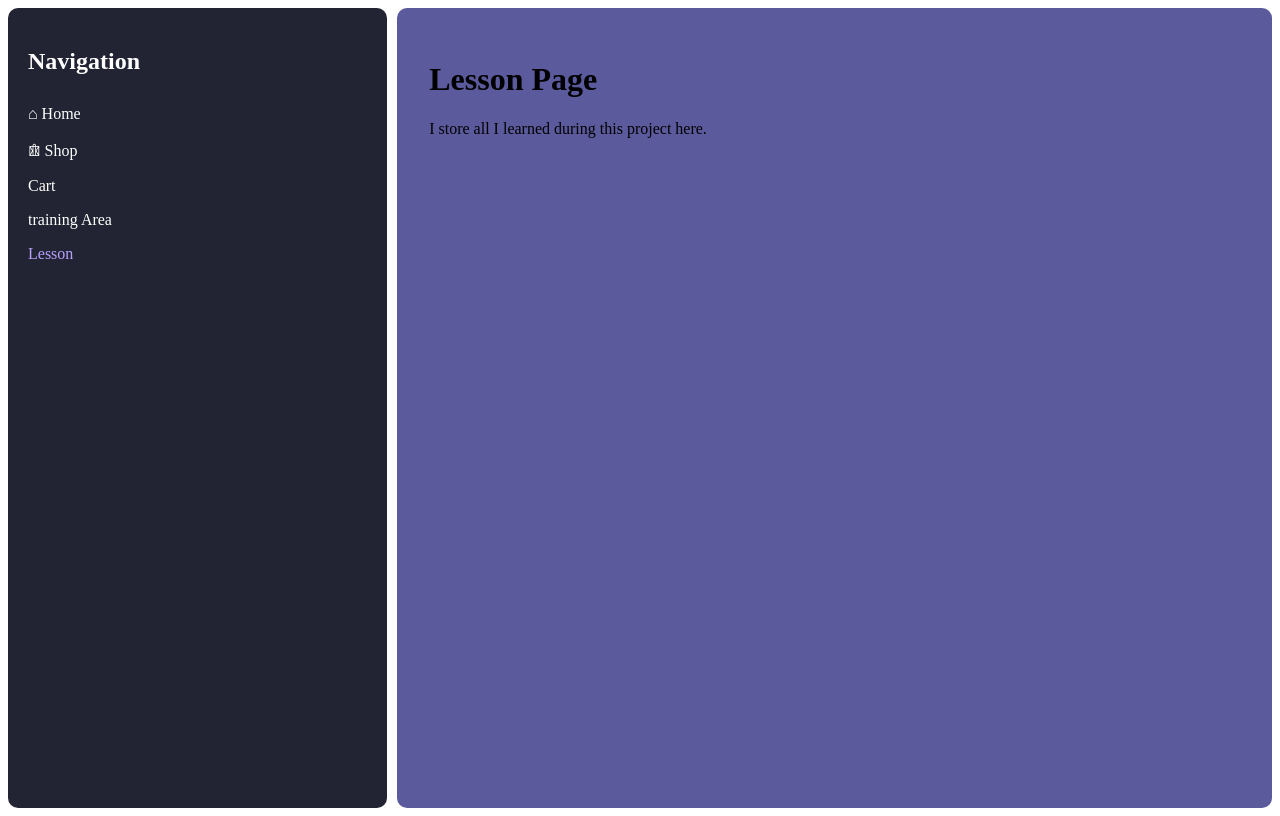
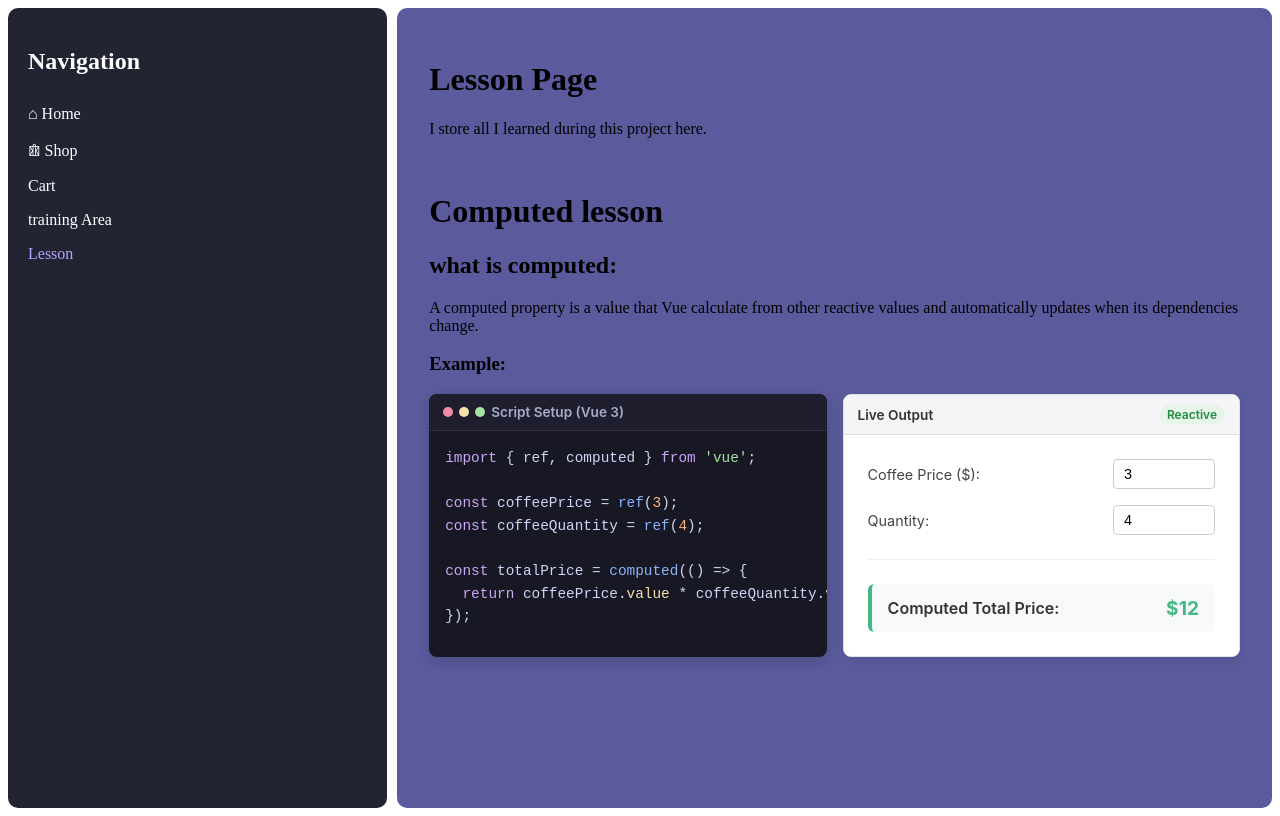
Before and after one commit to Nyups/Vue_fake_store, a Vue app in the folder front-end/: page /lesson in a window 1280 px wide. Built offline with nearby package versions, Linux system fonts and the light colour scheme.

Commit message:
First lesson component done

```diff
--- a/front-end/src/views/lesson_page.vue
+++ b/front-end/src/views/lesson_page.vue
@@ -1,8 +1,16 @@
-<script setup></script>
+<script setup>
+import computed_lesson from './lessons/computed_lesson.vue';
+</script>
 
 <template>
+    <div class="heading">
     <h1>Lesson Page</h1>
     <p>I store all I learned during this project here.</p>
+    </div>
+<br>
+    <div class="lessons">
+        <computed_lesson/>
+    </div>
 </template>
 
 <style scoped></style>
--- a/front-end/src/views/lessons/computed_lesson.vue
+++ b/front-end/src/views/lessons/computed_lesson.vue
@@ -1,7 +1,225 @@
-<script setup></script>
+<script setup>
+import { ref, computed } from 'vue';
+
+// State definition
+const coffeePrice = ref(3);
+const coffeeQuantity = ref(4);
+
+// Computed total price calculation
+const totalPrice = computed(() => {
+  return coffeePrice.value * coffeeQuantity.value;
+});
+</script>
 
 <template>
-    <h1>Computed Lesson</h1>
+    <!-- Lesson -->
+    <div class="lesson">
+        <h1>Computed lesson</h1>
+        <h2>what is computed:</h2>
+        <p>A computed property is a value that Vue calculate from other reactive values
+        and automatically updates when its dependencies change.
+        </p>
+        <h3>Example:</h3>
+    </div>
+
+  <div class="code-lesson-card">
+    <!-- Left Column: Code Block -->
+    <div class="code-pane">
+      <div class="pane-header">
+        <span class="dot red"></span>
+        <span class="dot yellow"></span>
+        <span class="dot green"></span>
+        <span class="pane-title">Script Setup (Vue 3)</span>
+      </div>
+      <pre class="code-content"><code><span class="keyword">import</span> { ref, computed } <span class="keyword">from</span> <span class="string">'vue'</span>;
+
+<span class="keyword">const</span> coffeePrice = <span class="function">ref</span>(<span class="number">{{ coffeePrice }}</span>);
+<span class="keyword">const</span> coffeeQuantity = <span class="function">ref</span>(<span class="number">{{ coffeeQuantity }}</span>);
+
+<span class="keyword">const</span> totalPrice = <span class="function">computed</span>(() =&gt; {
+  <span class="keyword">return</span> coffeePrice.<span class="property">value</span> * coffeeQuantity.<span class="property">value</span>;
+});</code></pre>
+    </div>
+
+    <!-- Right Column: Interactive Output Preview -->
+    <div class="output-pane">
+      <div class="pane-header">
+        <span class="pane-title">Live Output</span>
+        <span class="status-badge">Reactive</span>
+      </div>
+
+      <div class="preview-content">
+        <!-- Controls to test interactivity -->
+        <div class="control-group">
+          <label>
+            Coffee Price ($):
+            <input type="number" v-model.number="coffeePrice" min="0" />
+          </label>
+        </div>
+
+        <div class="control-group">
+          <label>
+            Quantity:
+            <input type="number" v-model.number="coffeeQuantity" min="0" />
+          </label>
+        </div>
+
+        <hr class="divider" />
+
+        <!-- Output Display -->
+        <div class="result-display">
+          <span class="result-label">Computed Total Price:</span>
+          <span class="result-value">${{ totalPrice }}</span>
+        </div>
+      </div>
+    </div>
+  </div>
 </template>
 
-<style scoped></style>
+<style scoped>
+.code-lesson-card {
+  display: grid;
+  grid-template-columns: 1fr;
+  gap: 1rem;
+  font-family: -apple-system, BlinkMacSystemFont, "Segoe UI", Roboto, sans-serif;
+  max-width: 900px;
+  margin: 1rem auto;
+}
+
+@media (min-width: 768px) {
+  .code-lesson-card {
+    grid-template-columns: 1fr 1fr;
+  }
+}
+
+/* Header Styling */
+.pane-header {
+  display: flex;
+  align-items: center;
+  gap: 6px;
+  padding: 10px 14px;
+  background-color: #1e1e2e;
+  border-bottom: 1px solid #313244;
+}
+
+.pane-title {
+  font-size: 0.85rem;
+  color: #a6adc8;
+  font-weight: 600;
+}
+
+/* Dots for Code Editor Look */
+.dot {
+  width: 10px;
+  height: 10px;
+  border-radius: 50%;
+}
+.dot.red { background-color: #f38ba8; }
+.dot.yellow { background-color: #f9e2af; }
+.dot.green { background-color: #a6e3a1; }
+
+/* Code Left Pane */
+.code-pane {
+  background-color: #181825;
+  border-radius: 8px;
+  overflow: hidden;
+  box-shadow: 0 4px 12px rgba(0, 0, 0, 0.15);
+}
+
+.code-content {
+  margin: 0;
+  padding: 1rem;
+  color: #cdd6f4;
+  font-family: "Fira Code", Monaco, Consolas, monospace;
+  font-size: 0.9rem;
+  line-height: 1.5;
+  overflow-x: auto;
+}
+
+/* Code Syntax Highlighting colors */
+.keyword { color: #cba6f7; }
+.string { color: #a6e3a1; }
+.function { color: #89b4fa; }
+.number { color: #fab387; }
+.property { color: #f9e2af; }
+
+/* Live Output Right Pane */
+.output-pane {
+  background-color: #ffffff;
+  border: 1px solid #e0e0e0;
+  border-radius: 8px;
+  overflow: hidden;
+  box-shadow: 0 4px 12px rgba(0, 0, 0, 0.05);
+  display: flex;
+  flex-direction: column;
+}
+
+.output-pane .pane-header {
+  background-color: #f5f5f7;
+  border-bottom: 1px solid #e0e0e0;
+  justify-content: space-between;
+}
+
+.output-pane .pane-title {
+  color: #333;
+}
+
+.status-badge {
+  font-size: 0.75rem;
+  background-color: #e6f4ea;
+  color: #1e8e3e;
+  padding: 2px 8px;
+  border-radius: 12px;
+  font-weight: 600;
+}
+
+.preview-content {
+  padding: 1.5rem;
+  display: flex;
+  flex-direction: column;
+  gap: 1rem;
+}
+
+.control-group label {
+  display: flex;
+  justify-content: space-between;
+  align-items: center;
+  font-size: 0.9rem;
+  color: #444;
+}
+
+.control-group input {
+  width: 80px;
+  padding: 6px 10px;
+  border: 1px solid #ccc;
+  border-radius: 4px;
+  font-size: 0.9rem;
+}
+
+.divider {
+  border: 0;
+  border-top: 1px solid #eee;
+  margin: 0.5rem 0;
+}
+
+.result-display {
+  display: flex;
+  justify-content: space-between;
+  align-items: center;
+  background-color: #f8f9fa;
+  padding: 12px 16px;
+  border-radius: 6px;
+  border-left: 4px solid #42b883; /* Vue green */
+}
+
+.result-label {
+  font-weight: 600;
+  color: #333;
+}
+
+.result-value {
+  font-size: 1.2rem;
+  font-weight: 700;
+  color: #42b883;
+}
+</style>
```
